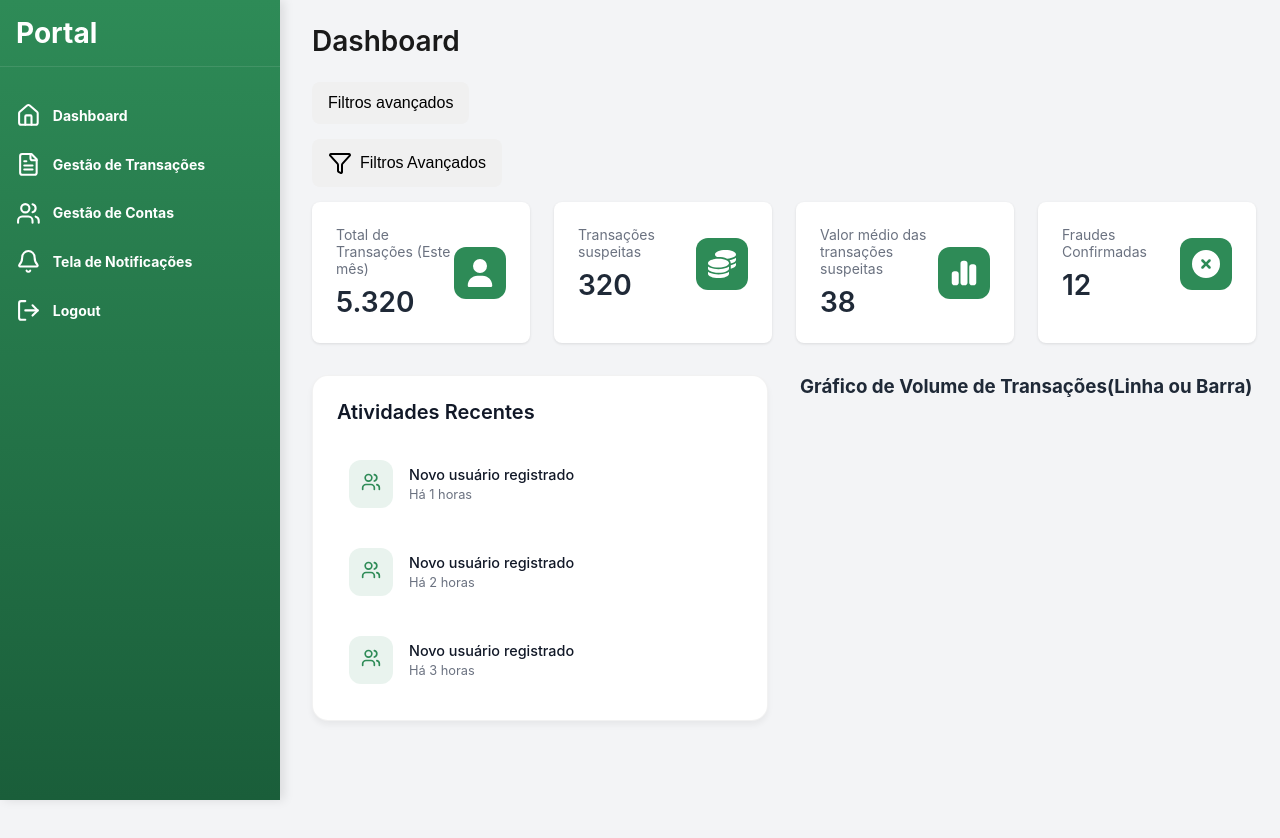
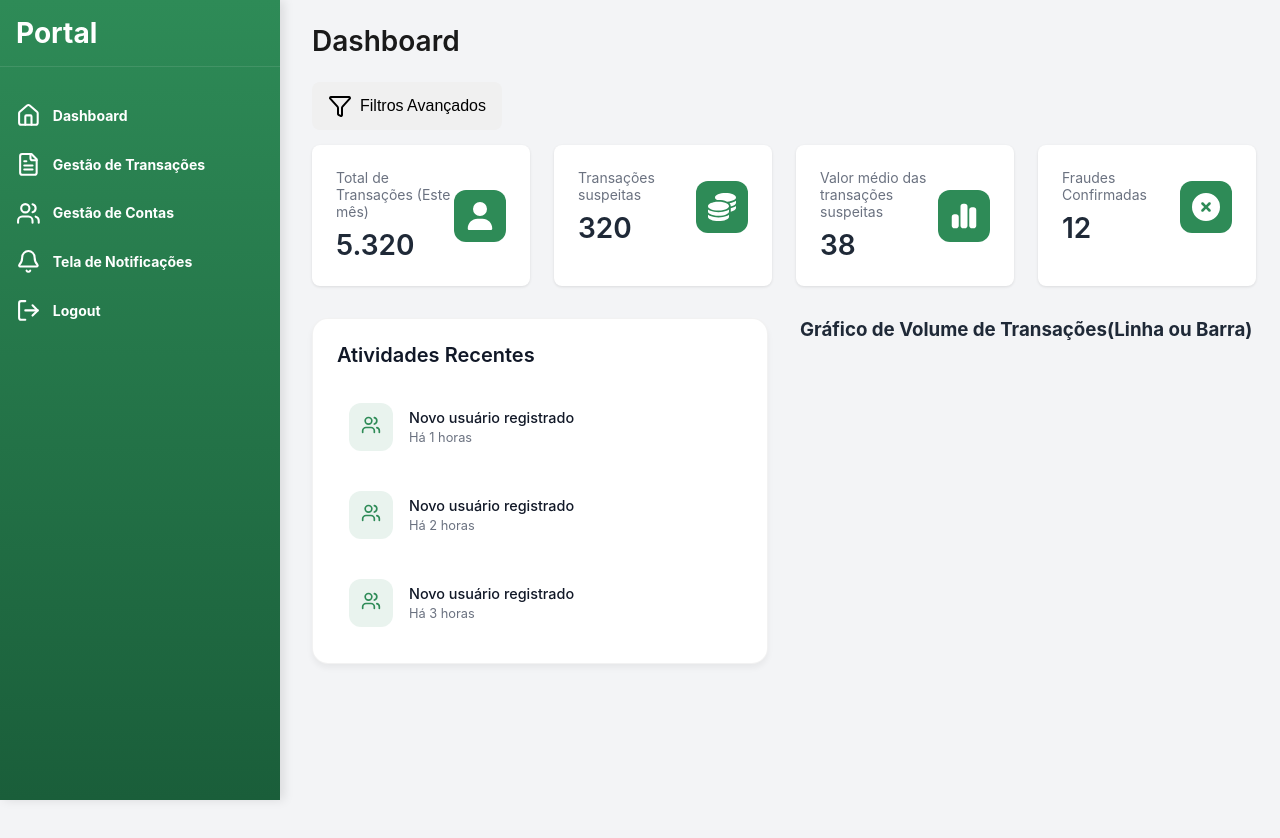
Before and after one commit to RusthenRonald2006/Portal-de-analise-em-anomalias-transacionais, a React (Create React App) app in the folder detec-anomalias/: page /portal in a window 1280 px wide. Shown: the top 838 px of the page. Built offline with nearby package versions, Linux system fonts and the light colour scheme; the HTML template or start-up script is replaced by a standard one.

Commit message:
removi button

```diff
--- a/detec-anomalias/src/components/Pages/Dashboard.js
+++ b/detec-anomalias/src/components/Pages/Dashboard.js
@@ -48,12 +48,6 @@ function Dashboard(){
     return(
         <div>
            <h1 className={styles.dashboard_title}>Dashboard</h1>
-
-           <div className={styles.filtros_dashboard}>
-                <button className={styles.filter_button}>
-                    Filtros avançados
-                </button>
-           </div>
 
            <button className={styles.filter_button} onClick={()=>setShowFilter(!showfilter)}>
                <Filter/> Filtros Avançados
```
